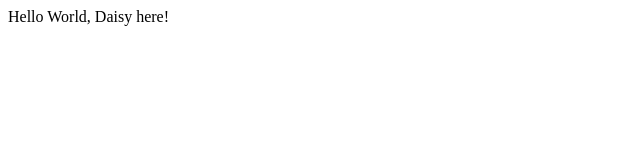
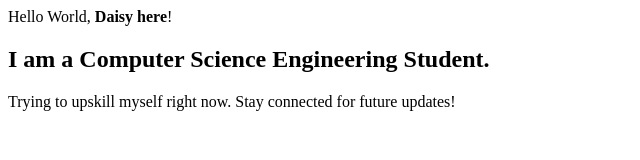
Before and after one commit to Daisy-M-RGB/daisypersonalSite, a plain HTML site: page index.html in a window 1280 px wide. Shown: the whole page, without its empty margins (0-640 px from the left). Drawn offline with Linux system fonts and the light colour scheme.

Commit message:
added little details

```diff
--- a/index.html
+++ b/index.html
@@ -9,7 +9,12 @@
 </head>
 
 <body>
-    Hello World, Daisy here!
+    Hello World, <b>Daisy here</b>!
+    <h2>I am a Computer Science Engineering Student.</h2>
+
+    Trying to upskill myself right now. Stay connected for future updates!
+
+
 </body>
 
 </html>
```
